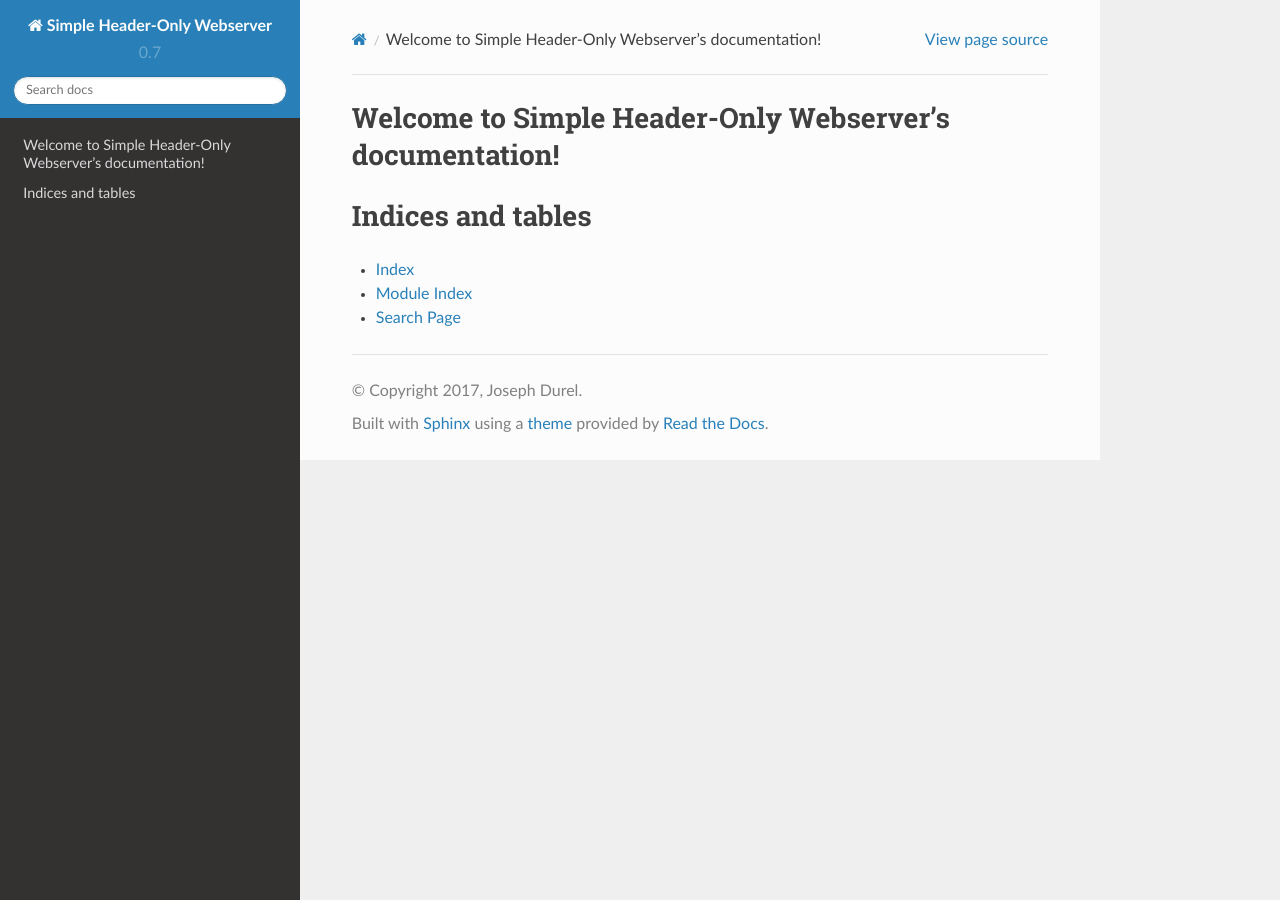
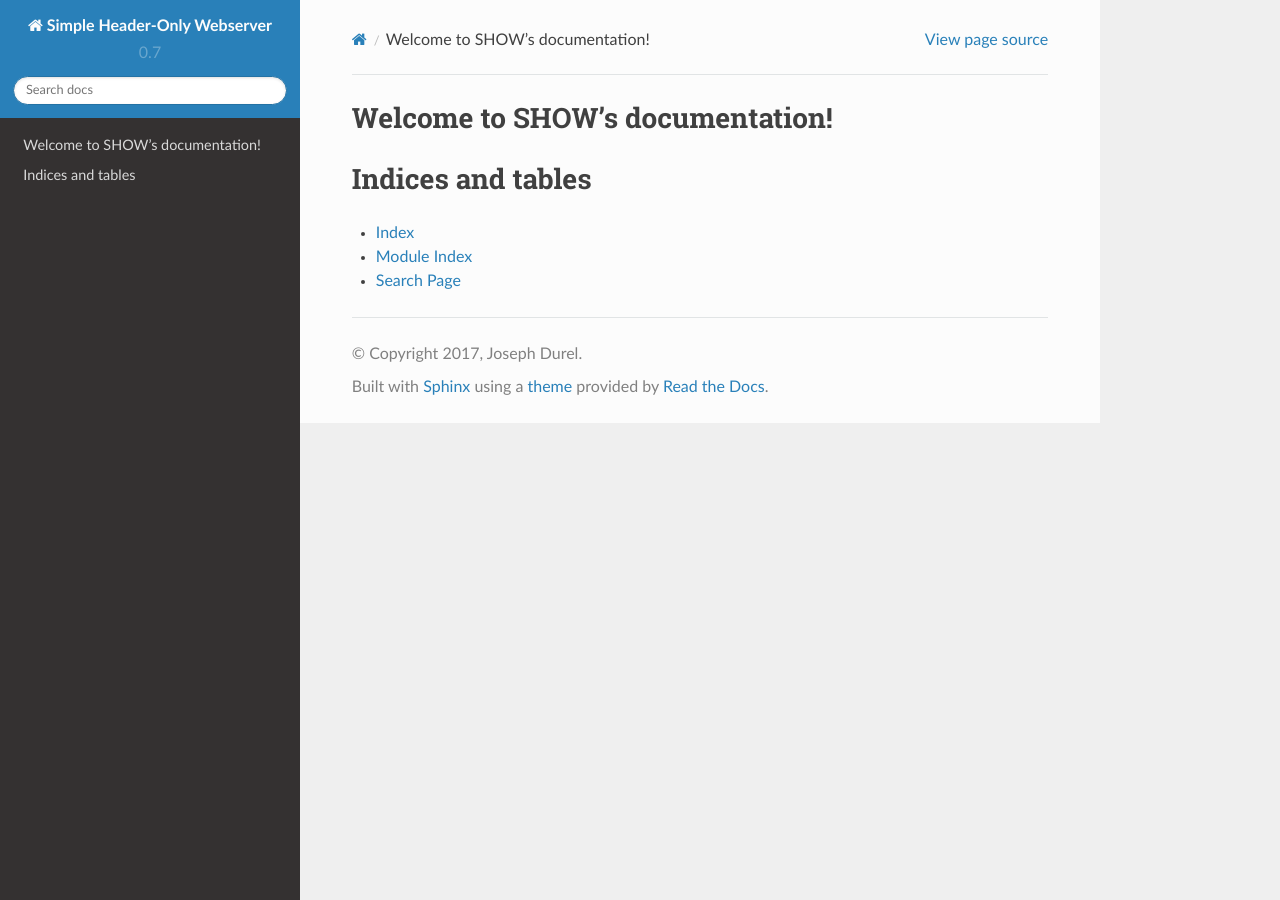
Before and after one commit to JadeMatrix/SHOW, a Sphinx documentation site: the page built from doc/index.rst, in a window 1280 px wide. Built offline with Sphinx 7.4.7 and the Read the Docs theme 2.0.0, drawn with Linux system fonts in a browser that asks for light colours.

Commit message:
Using short name "SHOW" in documentation titles

```diff
--- a/doc/conf.py
+++ b/doc/conf.py
@@ -138,7 +138,7 @@ latex_elements = {
 # (source start file, target name, title,
 #  author, documentclass [howto, manual, or own class]).
 latex_documents = [
-    (master_doc, 'SimpleHeader-OnlyWebserver.tex', u'Simple Header-Only Webserver Documentation',
+    (master_doc, 'SimpleHeader-OnlyWebserver.tex', u'SHOW Documentation',
      u'Joseph Durel', 'manual'),
 ]
 
@@ -148,7 +148,7 @@ latex_documents = [
 # One entry per manual page. List of tuples
 # (source start file, name, description, authors, manual section).
 man_pages = [
-    (master_doc, 'simpleheader-onlywebserver', u'Simple Header-Only Webserver Documentation',
+    (master_doc, 'simpleheader-onlywebserver', u'SHOW Documentation',
      [author], 1)
 ]
 
@@ -159,7 +159,7 @@ man_pages = [
 # (source start file, target name, title, author,
 #  dir menu entry, description, category)
 texinfo_documents = [
-    (master_doc, 'SimpleHeader-OnlyWebserver', u'Simple Header-Only Webserver Documentation',
+    (master_doc, 'SimpleHeader-OnlyWebserver', u'SHOW Documentation',
      author, 'SimpleHeader-OnlyWebserver', 'One line description of project.',
      'Miscellaneous'),
 ]
--- a/doc/index.rst
+++ b/doc/index.rst
@@ -1,9 +1,7 @@
-.. Simple Header-Only Webserver documentation master file, created by
-   sphinx-quickstart on Tue Dec  5 16:02:43 2017.
-   You can adapt this file completely to your liking, but it should at least
-   contain the root `toctree` directive.
+.. SHOW documentation master file, created by sphinx-quickstart on Tue Dec 5
+   16:02:43 2017.
 
-Welcome to Simple Header-Only Webserver's documentation!
+Welcome to SHOW's documentation!
 ========================================================
 
 .. toctree::
```
